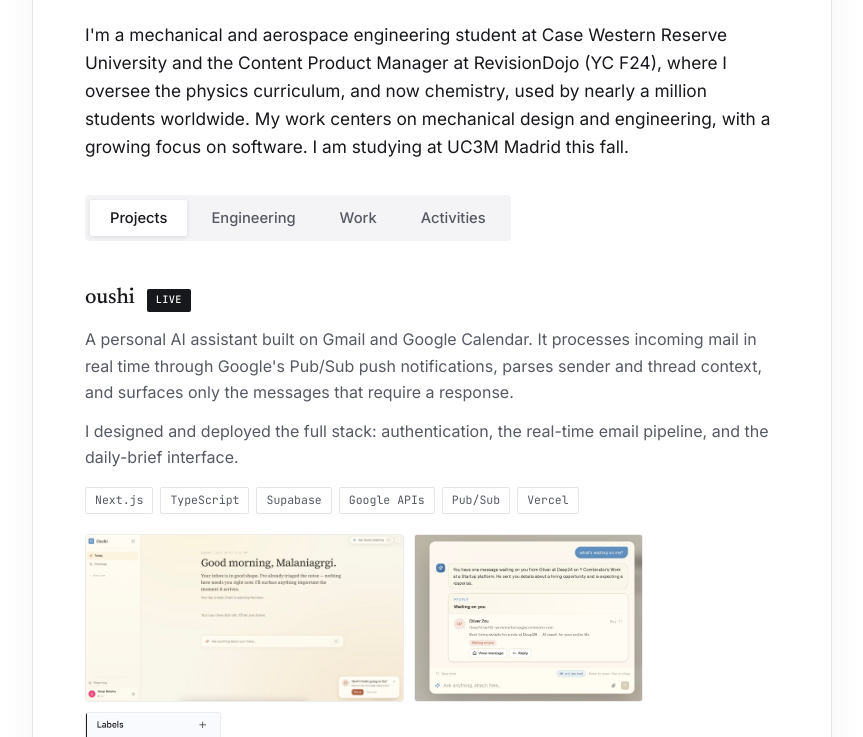
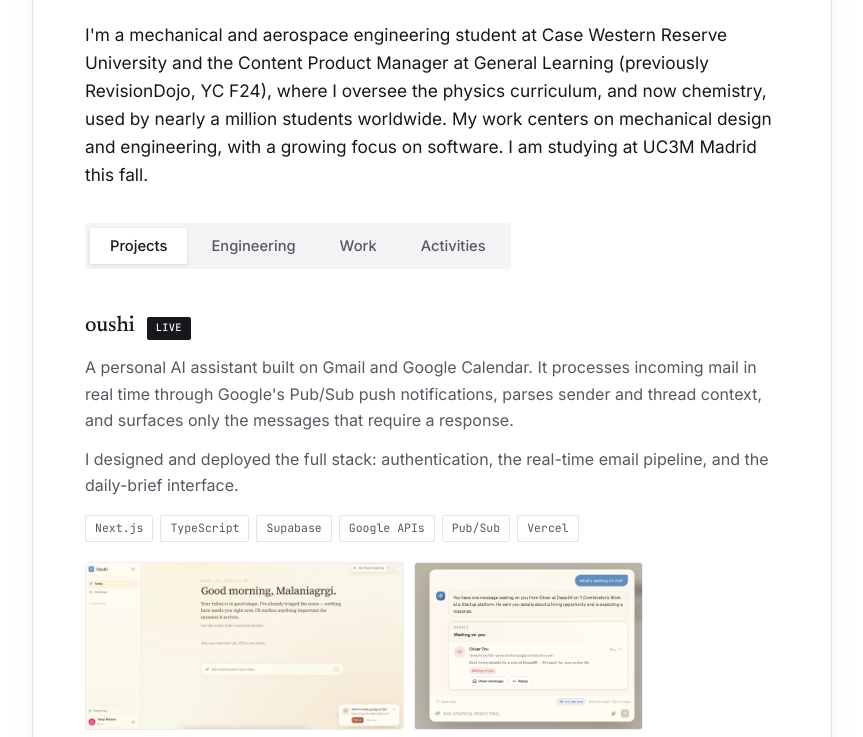
Before and after one commit to GiorgiMalanozavri/Personal, a plain HTML site: page index.html in a window 1280 px wide. Shown: the part 237-974 px from the top of the page, without its empty margins (208-1071 px from the left). Drawn offline with Linux system fonts and the light colour scheme.

Commit message:
Rename employer to General Learning (previously RevisionDojo)

```diff
--- a/index.html
+++ b/index.html
@@ -18,7 +18,7 @@
         <img class="avatar" src="images/portrait.jpeg" alt="Giorgi Malania" />
         <div class="profile__meta">
           <h1>Giorgi Malania</h1>
-          <p class="status">Cleveland → Madrid · Content Product Manager at RevisionDojo</p>
+          <p class="status">Cleveland → Madrid · Content Product Manager at General Learning</p>
           <p class="links">
             <a href="https://www.linkedin.com/in/giorgimalania/" target="_blank" rel="noopener">LinkedIn</a>
             <a href="https://github.com/GiorgiMalanozavri" target="_blank" rel="noopener">Github</a>
@@ -28,7 +28,7 @@
       </header>
 
       <div class="bio">
-        <p>I'm a mechanical and aerospace engineering student at Case Western Reserve University and the Content Product Manager at RevisionDojo (YC F24), where I oversee the physics curriculum, and now chemistry, used by nearly a million students worldwide. My work centers on mechanical design and engineering, with a growing focus on software. I am studying at UC3M Madrid this fall.</p>
+        <p>I'm a mechanical and aerospace engineering student at Case Western Reserve University and the Content Product Manager at General Learning (previously RevisionDojo, YC F24), where I oversee the physics curriculum, and now chemistry, used by nearly a million students worldwide. My work centers on mechanical design and engineering, with a growing focus on software. I am studying at UC3M Madrid this fall.</p>
       </div>
 
       <!-- tab selector -->
@@ -131,7 +131,7 @@
         <section class="panel" role="tabpanel" id="panel-work" aria-labelledby="tab-work" tabindex="0" hidden>
           <article class="item">
             <div class="item__head">
-              <h3>Content Product Manager <em>at RevisionDojo (YC F24)</em></h3>
+              <h3>Content Product Manager <em>at General Learning (previously RevisionDojo, YC F24)</em></h3>
               <span class="item__date">2025 · 2026 to now</span>
             </div>
             <p>I own the physics curriculum, and now chemistry, that nearly a million students worldwide study from, and I am responsible for its accuracy and clarity. Day to day I work across Sanity, LaTeX and TikZ, Desmos, and Git, managing content production from authoring through publication, and I have written thousands of worked solutions and original problems across mechanics, electromagnetism, and thermodynamics.</p>
```
